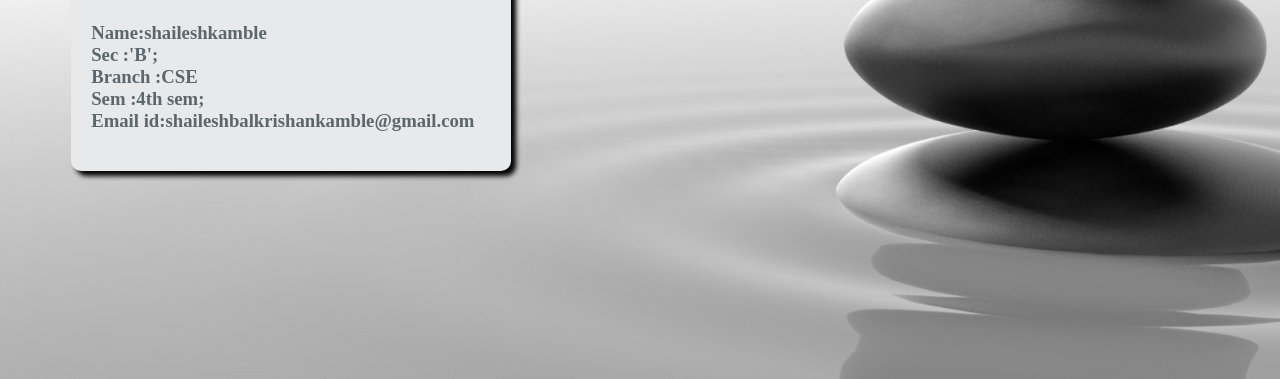
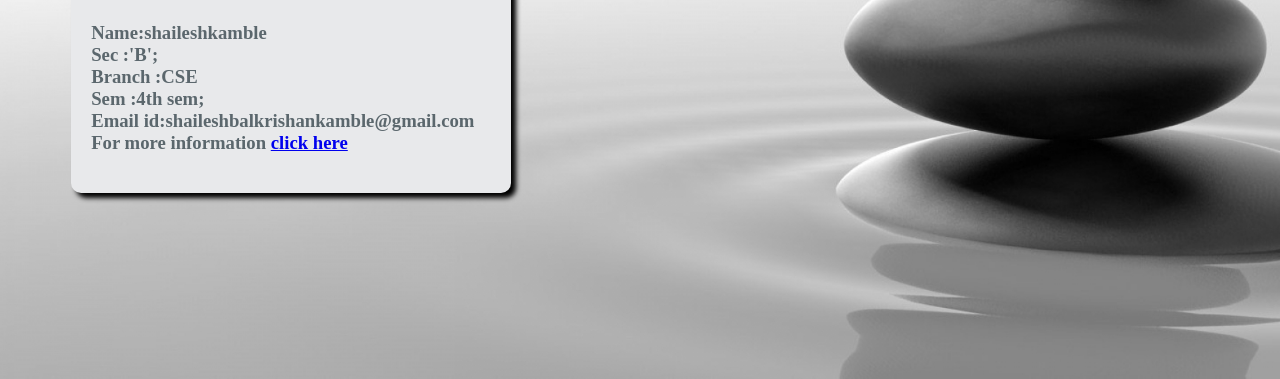
Before and after one commit to shaileshkamble/webpage-shailesh, a plain HTML site: page index.html in a window 1280 px wide. Shown: the part 421-800 px from the top of the page. Drawn offline with Linux system fonts and the light colour scheme.

Commit message:
Update index.html

```diff
--- a/index.html
+++ b/index.html
@@ -33,7 +33,9 @@
    Sec     :'B';<br>
    Branch  :CSE<br>
    Sem     :4th sem;<br>
-   Email id:shaileshbalkrishankamble@gmail.com
+   Email id:shaileshbalkrishankamble@gmail.com<br>
+   For more information
+  <a href="second.html">click here</a>
 <br></p>
 </div>
 </body>
```
